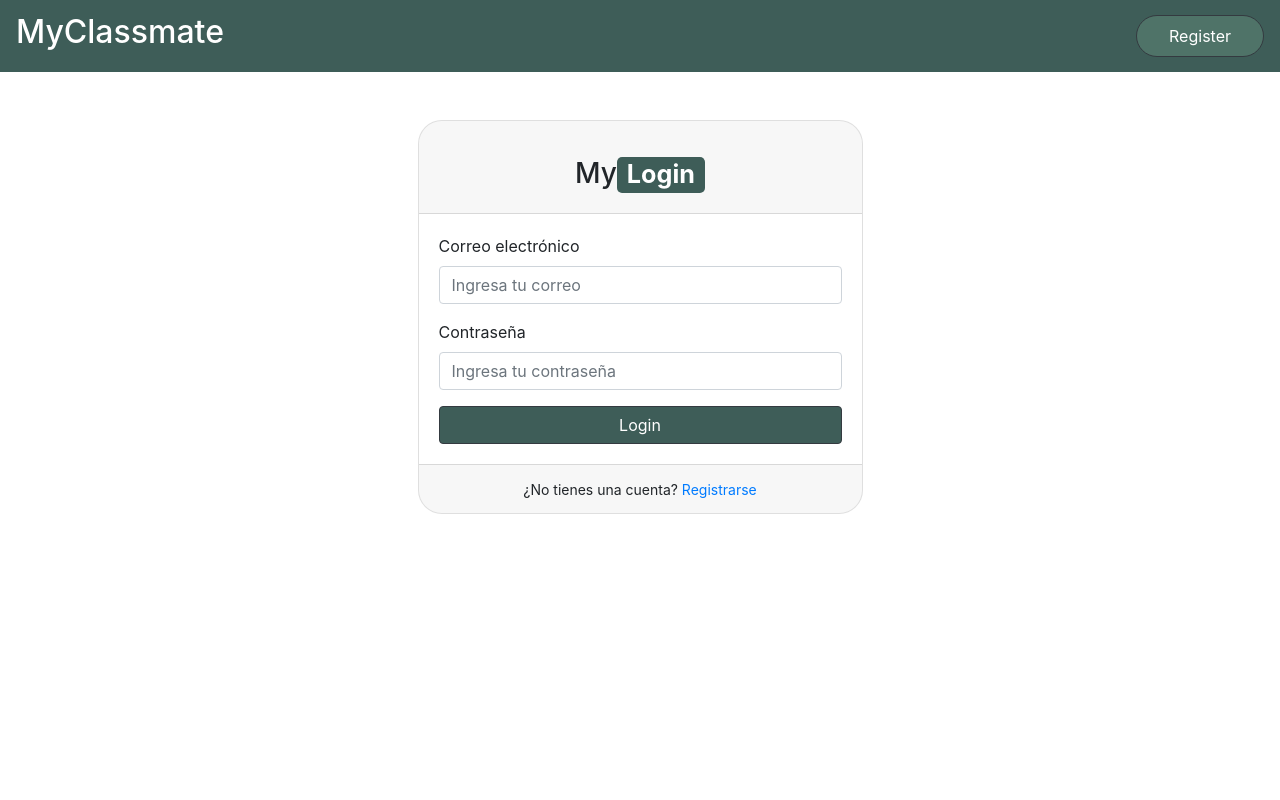
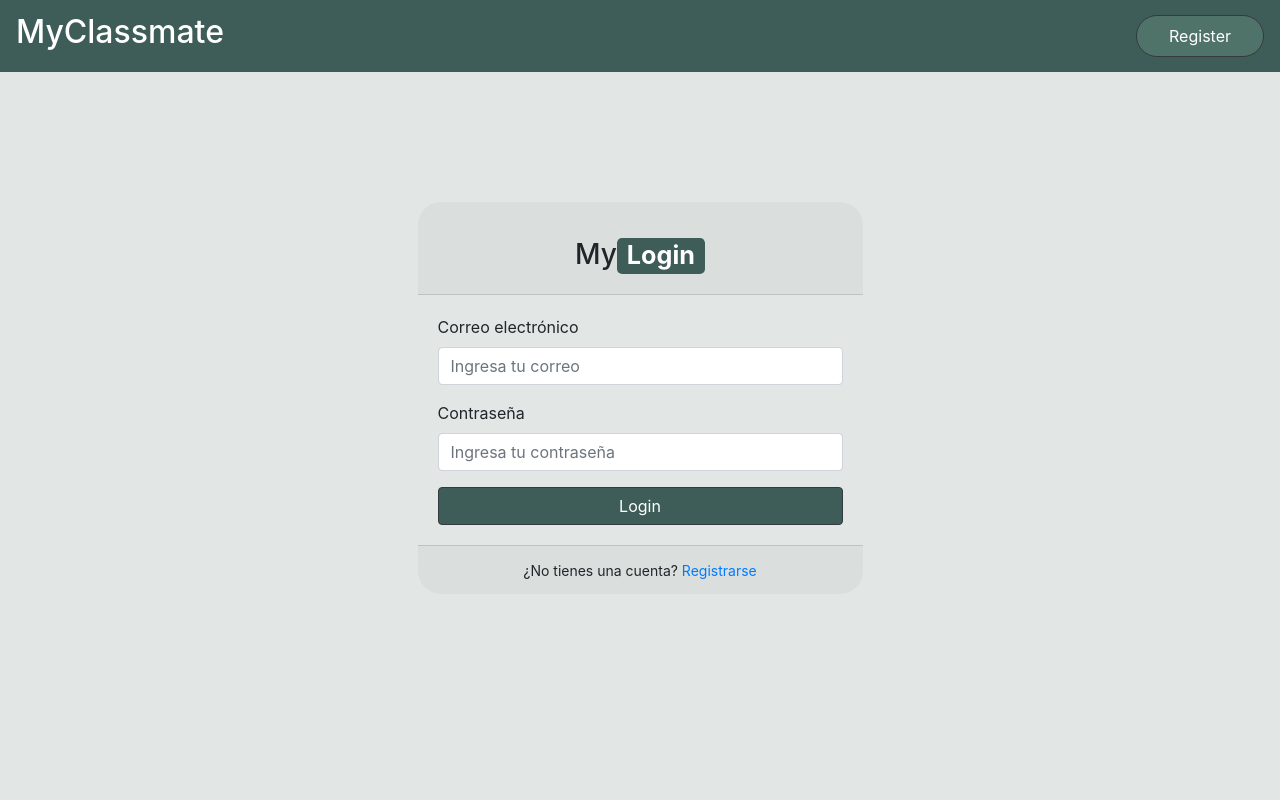
Before and after one commit to ChinitoPacas31/My-classmate, a Flask app: page /login in a window 1280 px wide. Run offline with Flask 3, Linux system fonts and the light colour scheme.

Commit message:
login
alinie el login

```diff
--- a/app.py
+++ b/app.py
@@ -20,7 +20,7 @@ def allowed_file(filename):
     return '.' in filename and filename.rsplit('.', 1)[1].lower() in ALLOWED_EXTENSIONS
 
 def get_db_connection():
-    return mysql.connector.connect(user="root", password="", host="localhost", port="3308", database="myclassmate")
+    return mysql.connector.connect(user="root", password="", host="localhost", port="3306", database="myclassmate")
 
 
 @app.route('/')
--- a/templates/login.html
+++ b/templates/login.html
@@ -17,6 +17,7 @@
         body, html {
             height: 100%;
             margin: 0;
+            background-color: #e2e7e6;
         }
         .background-nav{
         background-color: #3e5d58;
@@ -60,7 +61,9 @@
             background-color: #5e8e7a;  /* Verde más claro en hover */
             transform: translateY(-2px);  /* Ligera elevación en hover */
         }
-
+        .container{
+          margin-top: 130px;
+        }
     </style>
 </head>
 <body>
@@ -91,7 +94,7 @@
           <div class="container">
             <div class="row justify-content-center">
               <div class="col-md-5">
-                <div class="card mt-5">
+                <div class="card-mt-130">
                   <div class="card-header text-center">
                     <div class="row justify-content-center mt-4">
                         <h3>My<span class="badge custom-badge ">Login</span></h3>
```
